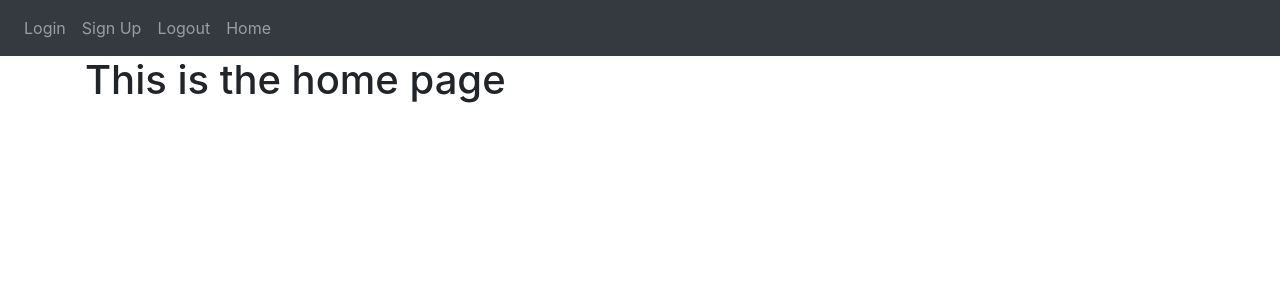
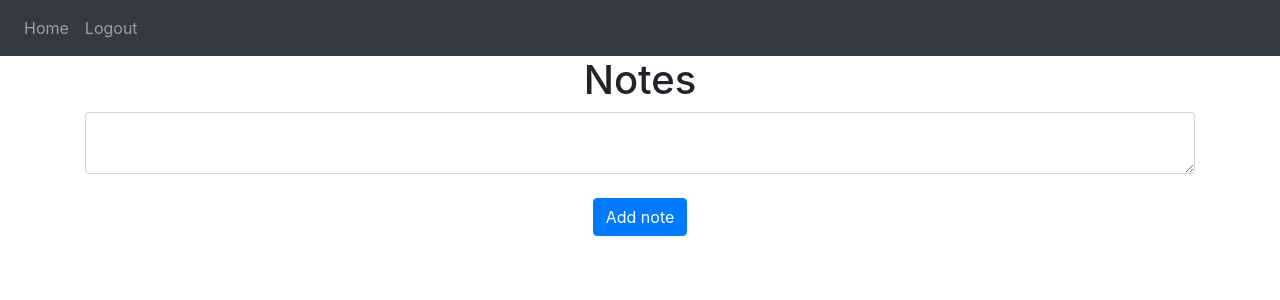
Before and after one commit to maxoblein/flaskWebsite, a Flask app: page / in a window 1280 px wide. Shown: the top 300 px of the page. Run offline with Flask 2, Linux system fonts and the light colour scheme; the visitor is signed in with stand-in values (Sample User, id 1); data comes from the database, SQL or seed files in the repository; data that the repository does not hold is empty; some libraries are stand-ins or nearby versions.

Commit message:
Added note page formatting

```diff
--- a/website/templates/base.html
+++ b/website/templates/base.html
@@ -25,10 +25,14 @@
             </button>
             <div class="collapse navbar-collapse" id="navbar">
                 <div class="navbar-nav">
+                    {%if user.is_authenticated%}
+                    <a class="nav-item nav-link" id="home" href="/">Home</a>
+                    <a class="nav-item nav-link" id="logout" href="/logout">Logout</a>
+                    {%else%}
                     <a class="nav-item nav-link" id="login" href="/login">Login</a>
                     <a class="nav-item nav-link" id="signUp" href="/sign-up">Sign Up</a>
-                    <a class="nav-item nav-link" id="logout" href="/logout">Logout</a>
-                    <a class="nav-item nav-link" id="home" href="/">Home</a>
+                    {%endif%}
+
                 </div>
             </div>
         </nav>
--- a/website/templates/home.html
+++ b/website/templates/home.html
@@ -3,6 +3,19 @@
 
 <div class="container">
     {% block content%}
-    <h1>This is the home page</h1>
+    <h1 align="center">Notes</h1>
+    <ul class="list-group list-group-flush" id="notes">
+        {% for note in user.notes %}
+        <li class="list-group-item">{{note.data}}</li>
+        {%endfor%}
+    </ul>
+
+    <form method="POST">
+        <textarea name="note" id="note" class="form-control"></textarea>
+        <br/>
+        <div align="center">
+            <button type="submit" class="btn btn-primary">Add note</button>
+        </div>
+    </form>
     {%endblock%}
 </div>
```
